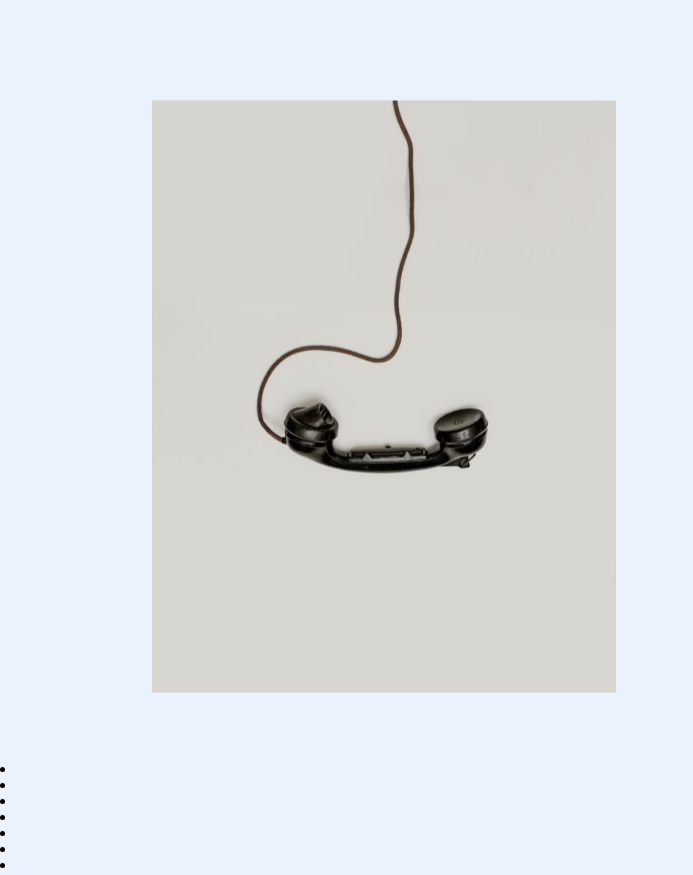
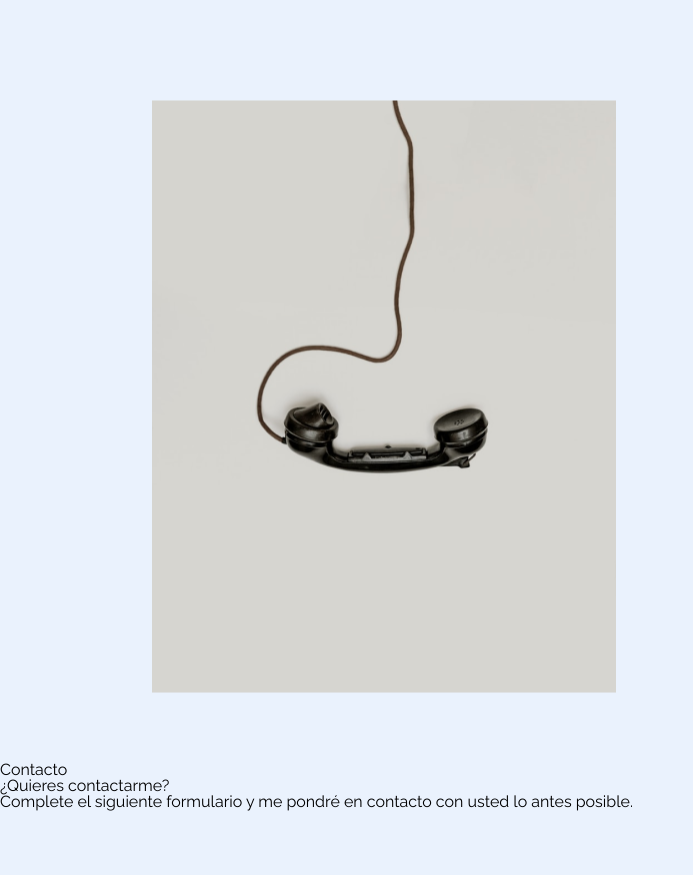
Before and after one commit to MasterxDual/Portfolio-Personal, a plain HTML site: page contacto.html in a window 1280 px wide. Shown: the whole page, without its empty margins (0-693 px from the left). After the commit the page ends 811 px from the top, so only its background shows below. Drawn offline with Linux system fonts and the light colour scheme.

Commit message:
Contacto v0.3

```diff
--- a/contacto.html
+++ b/contacto.html
@@ -14,13 +14,15 @@
         </div>
         <section class= "formulario">
             <form>
-                <li></li>
-                <li></li>
-                <li></li>
-                <li></li>
-                <li></li>
-                <li></li>
-                <li></li>
+                <ul>
+                    <li><h1>Contacto</h1></li>
+                    <li><p>¿Quieres contactarme? <br> Complete el siguiente formulario y me pondré en contacto con usted lo antes posible.</p></li>
+                    <li></li>
+                    <li></li>
+                    <li></li>
+                    <li></li>
+                    <li></li>
+                </ul>
             </form>
         </section>
     </body>
```
